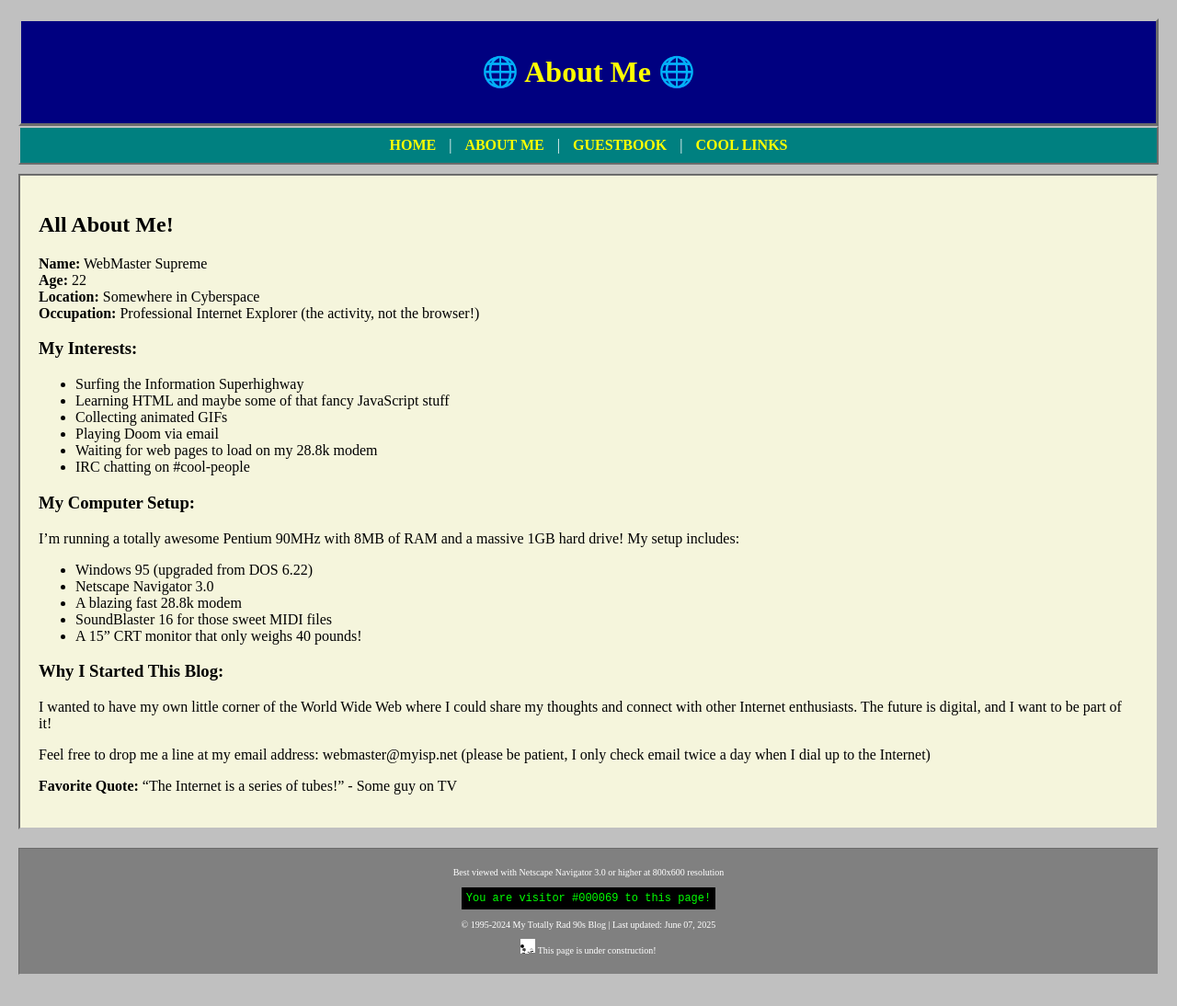
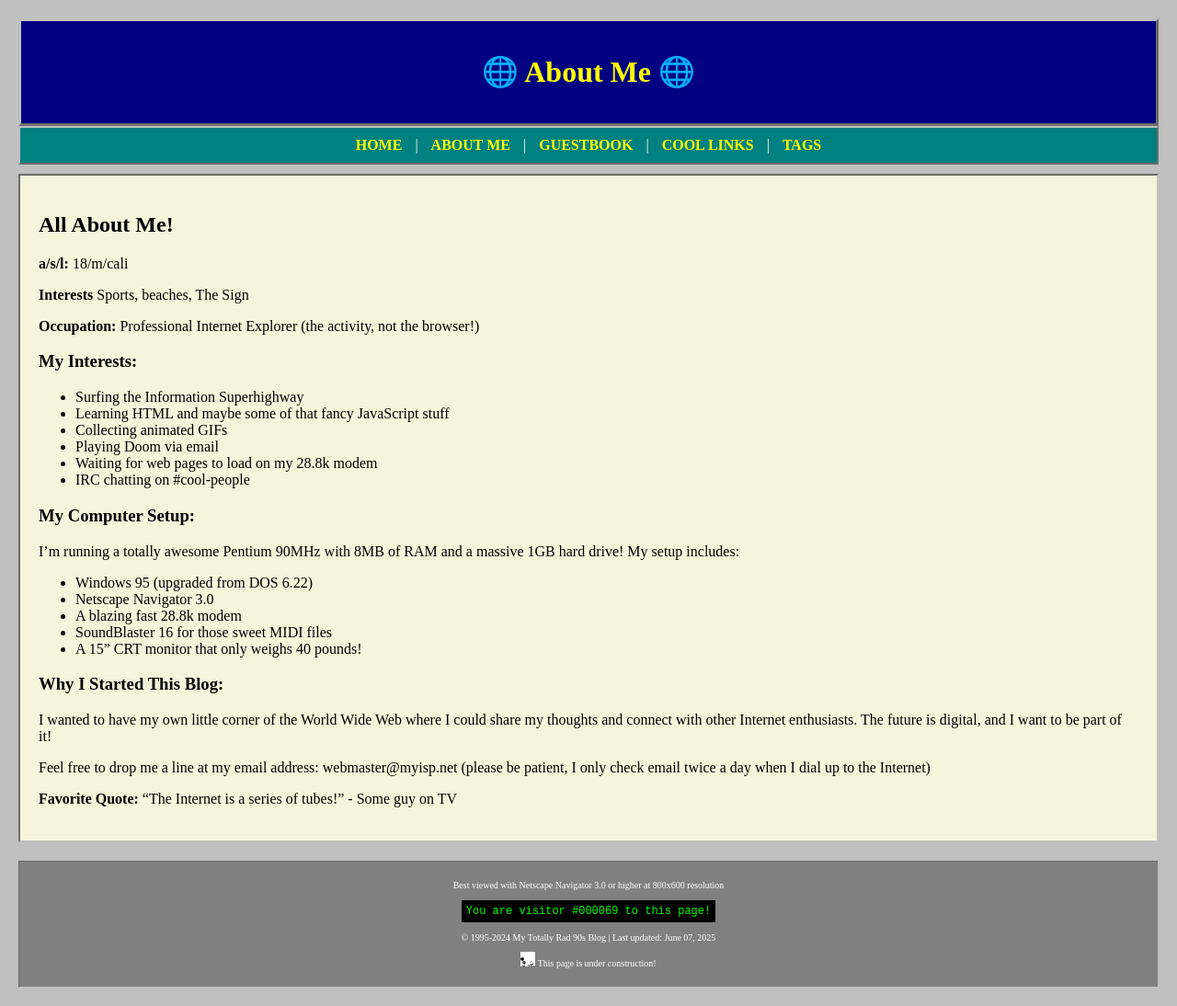
Before and after one commit to mlarva/90sblog, a Jekyll site: the page built from about.md, in a window 1280 px wide. Shown: the whole page at 92% size. Built offline with Jekyll 4.4.1, drawn with Linux system fonts in a browser that asks for light colours.

Commit message:
[MPL] Updated to add tagging feature

```diff
--- a/_layouts/default.html
+++ b/_layouts/default.html
@@ -181,7 +181,8 @@
         <a href="{{ '/' | relative_url }}">HOME</a> |
         <a href="{{ '/about/' | relative_url }}">ABOUT ME</a> |
         <a href="{{ '/guestbook/' | relative_url }}">GUESTBOOK</a> |
-        <a href="{{ '/links/' | relative_url }}">COOL LINKS</a>
+        <a href="{{ '/links/' | relative_url }}">COOL LINKS</a> |
+        <a href="{{ '/tags/' | relative_url }}">TAGS</a>
     </div>
 
     <div class="content">
--- a/about.md
+++ b/about.md
@@ -6,9 +6,10 @@
 
 ## All About Me!
 
-**Name:** WebMaster Supreme
-**Age:** 22
-**Location:** Somewhere in Cyberspace
+**a/s/l:** 18/m/cali
+
+**Interests** Sports, beaches, The Sign
+
 **Occupation:** Professional Internet Explorer (the activity, not the browser!)
 
 ### My Interests:
```
Also changed, not shown: _layouts/tag.html (added, +36 -0 lines), _posts/2024-12-05-my-first-post.md (+1 -0 lines), index.md (+8 -0 lines), tag/90s.md (added, +7 -0 lines), tag/jekyll.md (added, +7 -0 lines), tag/nostalgia.md (added, +7 -0 lines), tag/web-development.md (added, +7 -0 lines), tags.md (added, +17 -0 lines).
